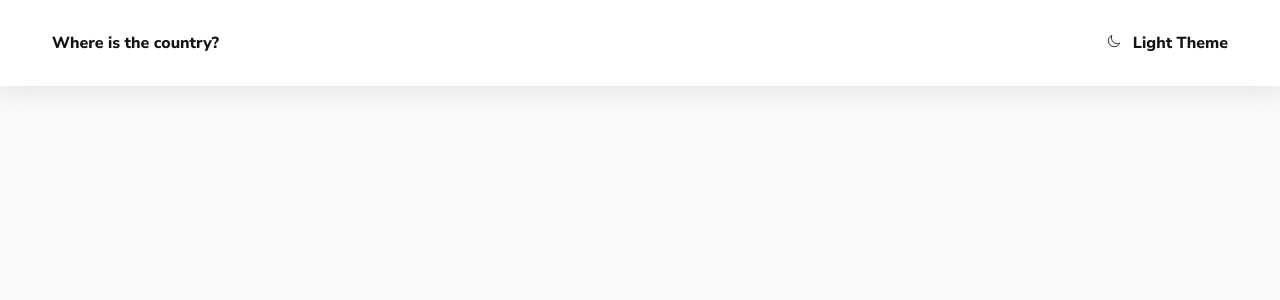
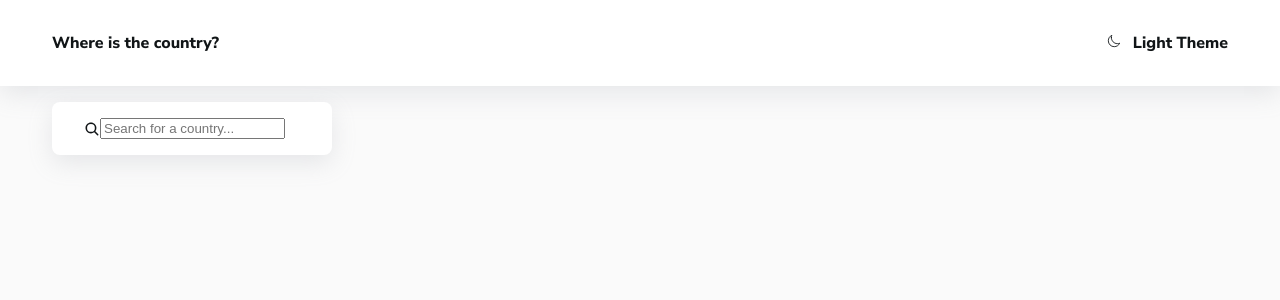
Before and after one commit to InnaTereschenko/countries-app, a React (Create React App) app: page / in a window 1280 px wide. Shown: the top 300 px of the page. Built offline with nearby package versions, Linux system fonts and the light colour scheme.

Commit message:
add search form

```diff
--- a/package.json
+++ b/package.json
@@ -13,6 +13,7 @@
     "react-icons": "^4.12.0",
     "react-router-dom": "^6.20.1",
     "react-scripts": "5.0.1",
+    "react-select": "^5.8.0",
     "styled-components": "^6.1.1",
     "web-vitals": "^2.1.4"
   },
--- a/src/App.js
+++ b/src/App.js
@@ -1,6 +1,7 @@
 
 import Container from "./components/Container/Container";
 import Header from "./components/Header/Header";
+import Search from "./components/Search/Search";
 
 
 function App() {
@@ -8,7 +9,9 @@ function App() {
     <>
     <Header />
     <main>
-        <Container></Container>
+        <Container>
+          <Search/>
+        </Container>
     </main>
     </>
   )
--- /dev/null
+++ b/src/components/Filter/Filter.styled.jsx
@@ -0,0 +1 @@
+import styled from "styled-components";
--- a/src/components/Header/Header.jsx
+++ b/src/components/Header/Header.jsx
@@ -16,7 +16,7 @@ const Header = () => {
     <HeaderStyle>
       <Container>
         <WrapperHeader>
-          <Title>Where is the country?</Title>
+          <Title to='/'>Where is the country?</Title>
           <ThemeTogle onClick={toggleTheme}>
                        {theme === 'light' ? (<IoMoonOutline size='14px'/>) : (<IoMoon size='14px'/>)}
                       <span style={{marginLeft:'0.75rem'}}>{theme} Theme</span>
--- a/src/components/Header/Header.styled.jsx
+++ b/src/components/Header/Header.styled.jsx
@@ -19,9 +19,7 @@ color: var(--color-text);
 font-size: var(--font-s-md);
 font-weight: var(--font-w-bold);
 `
-    // .attrs({ to: '/' })`
 
-// `
 export const ThemeTogle = styled.div`
 text-align: center;
 cursor: pointer;
--- /dev/null
+++ b/src/components/Search/Search.jsx
@@ -0,0 +1,19 @@
+import { IoSearch } from "react-icons/io5";
+import { InputContainer, Input } from "./Search.styled";
+
+const Search = ({ search, setSearch }) => {
+  return (
+    <InputContainer>
+      <IoSearch />
+
+      <Input
+        onChange={(evt) => setSearch(evt.target.value)}
+        value={search}
+        type="search"
+        placeholder="Search for a country..."
+      />
+    </InputContainer>
+  );
+};
+
+export default Search;
--- /dev/null
+++ b/src/components/Search/Search.styled.jsx
@@ -0,0 +1,29 @@
+import styled from "styled-components";
+
+export const InputContainer = styled.label`
+background-color: var(--color-ui-base);
+padding: 1rem 2rem;
+display: flex;
+align-items: center;
+margin-top: 1rem;
+margin-bottom: 1.5rem;
+border-radius: var( --border-r);
+box-shadow: var(--shadow);
+width: 100%;
+cursor: pointer;
+
+&hover{
+    box-shadow: yellow;
+}
+
+  @media (min-width: 767.99px) {
+    margin-bottom: 0;
+    width: 280px;
+  }
+
+  `;
+
+export const Input = styled.input`
+border-box: none;
+
+`;
```
Also changed, not shown: src/components/Filter/Filter.jsx (added), 1 other file (tests, documents, lock files or other folders).
